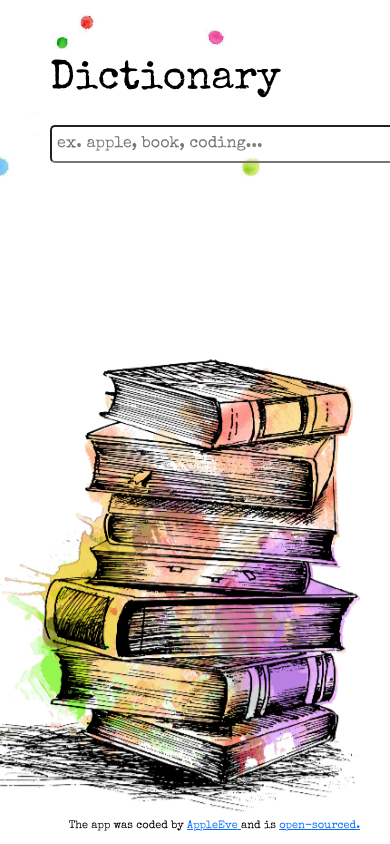
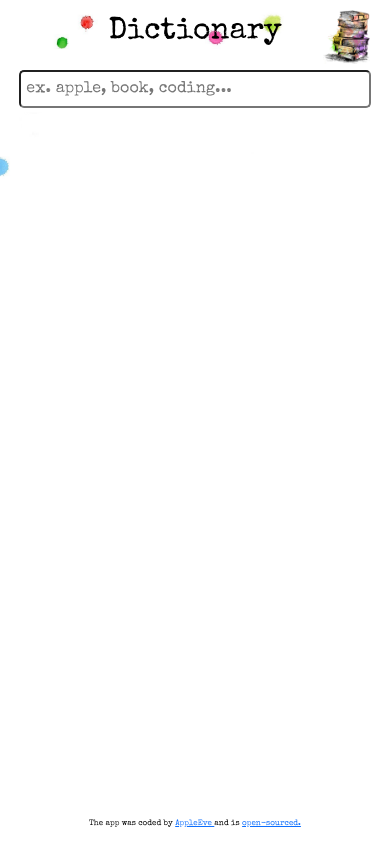
Before and after one commit to AppleEve/Dictionary_React_App, a React (Create React App) app: page / in a window 390 px wide. Built offline with nearby package versions, Linux system fonts and the light colour scheme.

Commit message:
Building the responsiveness  of the app

```diff
--- a/src/App.css
+++ b/src/App.css
@@ -9,7 +9,7 @@
   max-width: 1000px;
   max-height: 700px;
   margin: 0 auto;
-  margin-right: 400px;
+  margin-right: 36%;
 }
 
 .App header {
@@ -20,8 +20,11 @@
 .App footer {
   font-size: 11px;
   position: fixed;
-  bottom: 10px;
+  bottom: 0px;
   right: 30px;
+  background-color: white;
+  width: 100%;
+  padding: 15px 0;
 }
 
 .App .bookImage {
@@ -29,8 +32,42 @@
 }
 
 .App .books {
-  position: fixed;
+  position: absolute;
   bottom: 30px;
   right: 30px;
-  max-width: 400px;
+  max-width: 35%;
 }
+
+@media (max-width: 912px) {
+  .App .component {
+    margin-right: 10px;
+  }
+
+  .App .books {
+    top: 20px;
+    right: 20px;
+    max-width: 18%;
+  }
+}
+
+@media (max-width: 576px) {
+  .App header {
+    font-size: 30px;
+  }
+
+  .App .component {
+    margin: 0;
+    padding: 10px;
+  }
+
+  .App .books {
+    top: 10px;
+    right: 20px;
+    max-width: 12%;
+  }
+
+  .App footer {
+    font-size: 8px;
+    right: 0;
+  }
+}
--- a/src/DictionarySearch.css
+++ b/src/DictionarySearch.css
@@ -5,3 +5,15 @@
   padding: 5px;
   margin-bottom: 15px;
 }
+
+@media (max-width: 768px) {
+  .DictionarySearch .form input {
+    width: 300px;
+  }
+}
+
+@media (max-width: 576px) {
+  .DictionarySearch .form input {
+    width: 95%;
+  }
+}
--- a/src/Results.css
+++ b/src/Results.css
@@ -1,6 +1,6 @@
 .Results {
   margin: 15px;
-  height: 250px;
+  height: 350px;
   overflow: auto;
   font-size: 13px;
   text-align: justify;
@@ -68,3 +68,21 @@
   background-color: white;
   border-color: rgb(243, 215, 98);
 }
+
+@media (max-height: 600px) {
+  .Results {
+    height: 250px;
+  }
+}
+@media (max-width: 912px) {
+  .Results {
+    height: auto;
+  }
+}
+
+@media (max-width: 576px) {
+  .Result .word {
+    margin-left: 0px;
+    font-size: 20px;
+  }
+}
```
Also changed, not shown: src/background.jpg.
